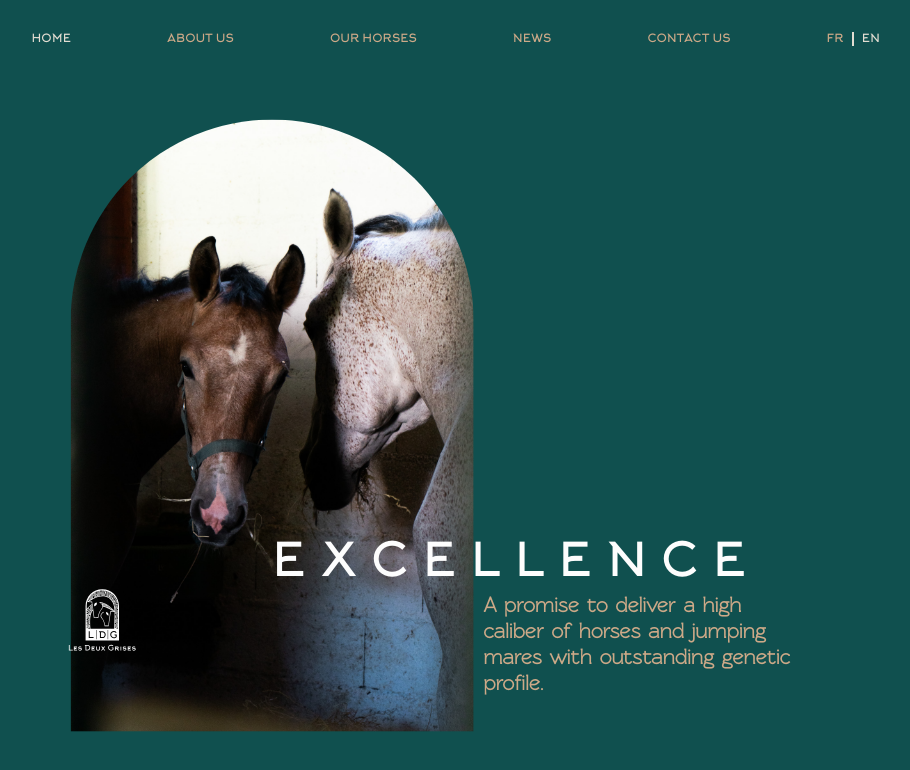
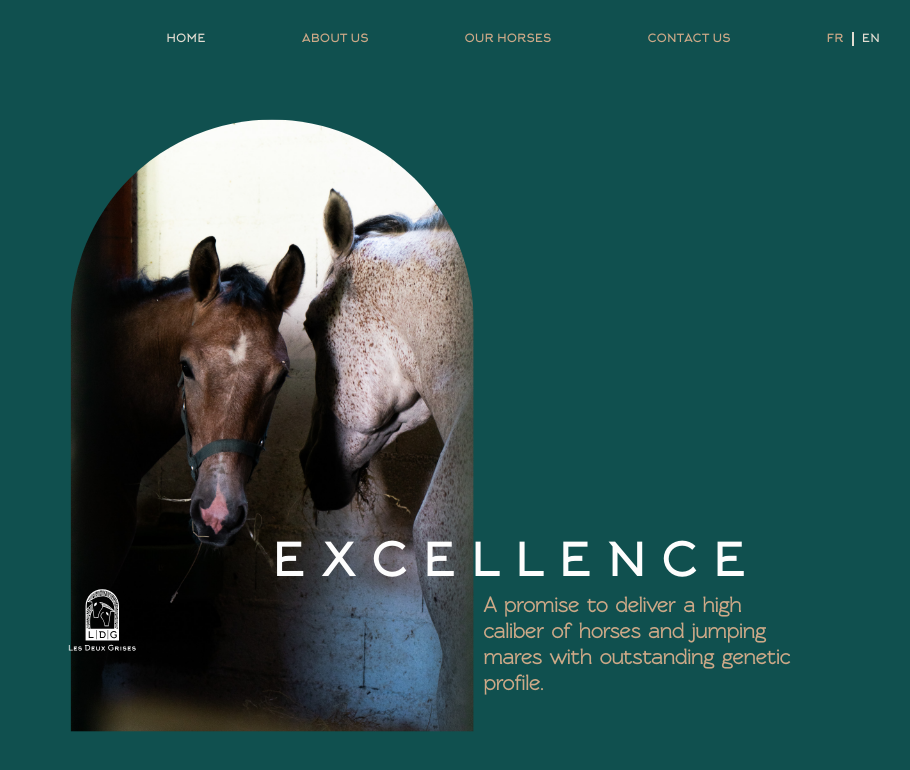
Before and after one commit to Quant11111/les-deux-grises, a Next.js app: page /en/ in a window 1280 px wide. Shown: the top 770 px of the page, without its empty margins (368-1278 px from the left). Built offline with nearby package versions, Linux system fonts and the light colour scheme.

Commit message:
fuck news

```diff
--- a/src/ui/Navbar.tsx
+++ b/src/ui/Navbar.tsx
@@ -126,12 +126,12 @@ export default function Navbar({
             locale={locale}
             isActive={active === "horses"}
           />
-          <NavLink
+          {/* <NavLink
             text={news}
             linkWord="news"
             locale={locale}
             isActive={active === "news"}
-          />
+          /> */}
           <NavLink
             text={contact}
             linkWord="contact"
```
